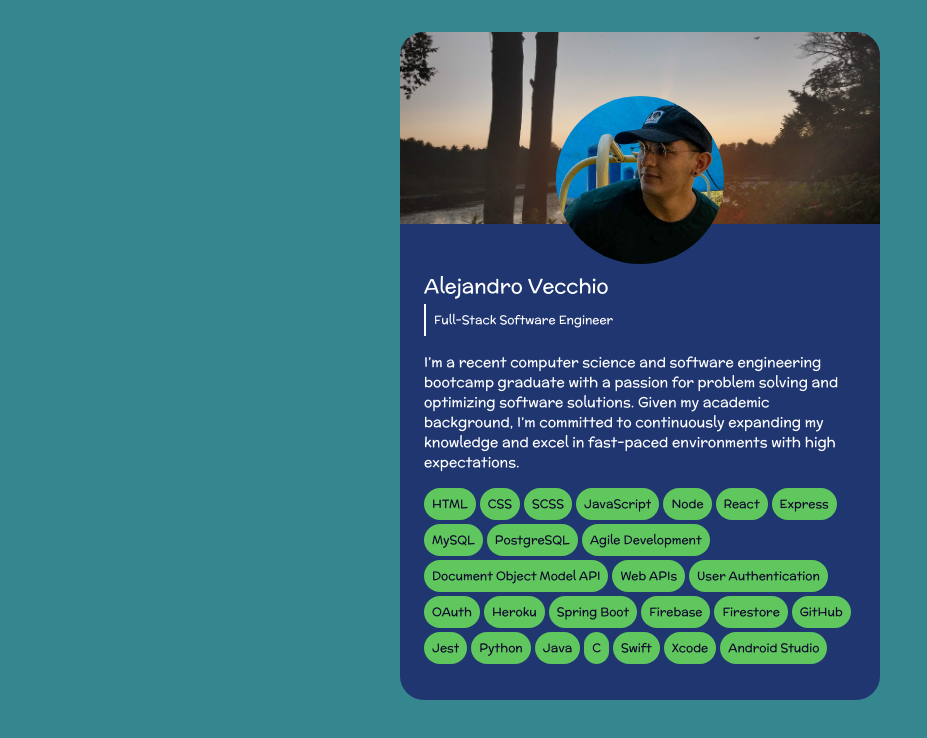
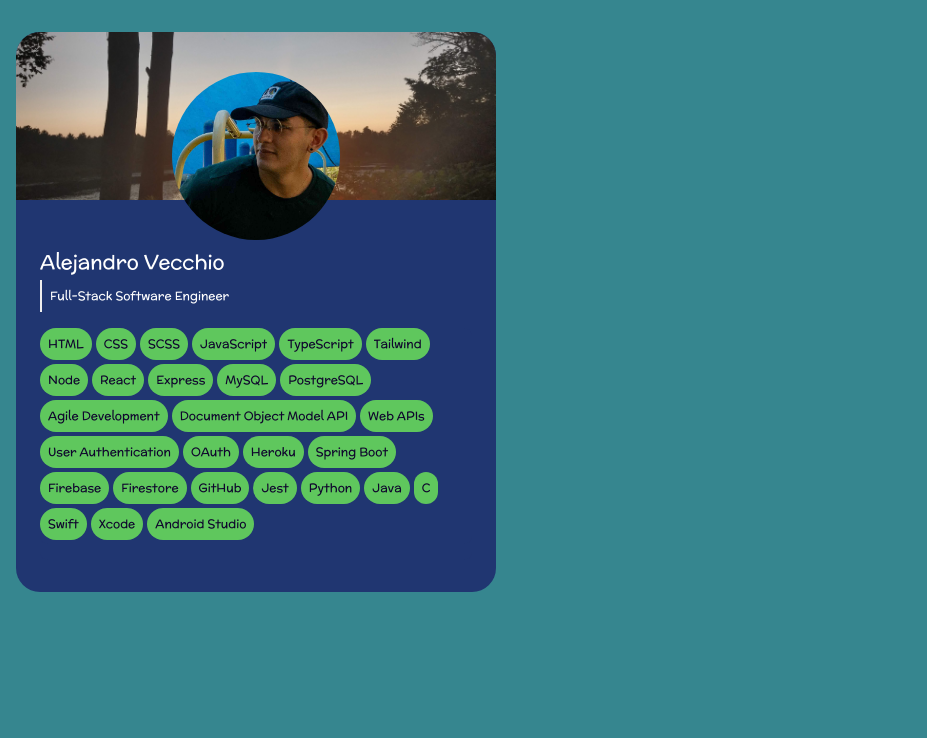
Before and after one commit to aliv314/portfolio, a React (Create React App) app: page / in a window 1280 px wide. Shown: the top 738 px of the page, without its empty margins (0-927 px from the left). Built offline with nearby package versions, Linux system fonts and the light colour scheme; the HTML template or start-up script is replaced by a standard one.

Commit message:
Removed about section

```diff
--- a/package.json
+++ b/package.json
@@ -4,6 +4,7 @@
   "private": true,
   "dependencies": {
     "@heroicons/react": "^2.0.18",
+    "@material-tailwind/react": "^2.0.4",
     "@testing-library/jest-dom": "^5.16.5",
     "@testing-library/react": "^13.4.0",
     "@testing-library/user-event": "^13.5.0",
--- a/src/App.tsx
+++ b/src/App.tsx
@@ -1,16 +1,29 @@
 import { useRef } from 'react';
 
 import AboutCard from './components/AboutCard/AboutCard';
+import Dropown from './components/Dropdown/Dropdown';
 
 
 function App() {
-  const aboutRef = useRef(null)
 
   return (
     <>
-    <main className='flex justify-center p-8 bg-teal h-full w-full px-4'>
-      <section ref={aboutRef} className = "mb-8">
+    <main className='flex flex-col justify-center p-8 bg-teal h-full w-full px-4'>
+      {/* About */}
+      <section className = "mb-8">
         <AboutCard></AboutCard>
+      </section>
+      {/* Projects */}
+      <section>
+        {/* <Dropown title="Projects"></Dropown> */}
+      </section>
+      {/* Experience */}
+      <section>
+
+      </section>
+      {/* Contact */}
+      <section>
+
       </section>
     </main>
     </>
--- a/src/components/AboutCard/AboutCard.tsx
+++ b/src/components/AboutCard/AboutCard.tsx
@@ -4,18 +4,12 @@ import SkillTag from '../SkillTag/SkillTag'
 import devPic from '../../assets/images/images/DevPic.jpg'
 
 const AboutCard: FC = () => {
-    let skillsPlaceHolder: string[] = ["HTML", " CSS", " SCSS", " JavaScript", " Node", " React", " Express", " MySQL", " PostgreSQL", " Agile Development", " Document Object Model API", " Web APIs", " User Authentication", " OAuth", " Heroku", " Spring Boot", " Firebase", " Firestore", " GitHub", " Jest", " Python", " Java", "C", " Swift", " Xcode", "Android Studio"]
-
-    // skillsPlaceHolder.sort(function (a, b) {
-    //     return Math.random() - 0.5  // sort by dictionary order
-    // });
-
-    const aboutText = `I’m a recent computer science and software engineering bootcamp graduate with a passion for problem solving and optimizing software solutions. Given my academic background, I’m committed to continuously expanding my knowledge and excel in fast-paced environments with high expectations.`
+    let skillsPlaceHolder: string[] = ["HTML", " CSS", " SCSS", " JavaScript", "TypeScript", "Tailwind", " Node", " React", " Express", " MySQL", " PostgreSQL", " Agile Development", " Document Object Model API", " Web APIs", " User Authentication", " OAuth", " Heroku", " Spring Boot", " Firebase", " Firestore", " GitHub", " Jest", " Python", " Java", "C", " Swift", " Xcode", "Android Studio"]
 
     return (
         <div className='bg-navy-blue items-center rounded-3xl flex flex-wrap flex-col max-w-[480px]'>
             {/* Hero */}
-            <div className='relative mb-8 w-auto min-h-[12rem] bg-hero rounded-t-3xl bg-cover bg-center flex justify-center items-end'>
+            <div className='relative mb-8 w-auto min-h-[8rem] bg-hero rounded-t-3xl bg-cover bg-center flex justify-center items-end'>
                 <img src={devPic} className="relative top-10 rounded-full w-[35%] h-1/4 aspect-square" alt="My headshot"></img>
             </div>
             {/* Bottom */}
@@ -24,20 +18,19 @@ const AboutCard: FC = () => {
                     <h1 className='text-xl mb-1'> Alejandro Vecchio </h1>
                     <p className='p-2 border-l-2 text-xs'> Full-Stack Software Engineer </p>
                 </div>
-                <div className='mb-4'>
-                    <p className='text-xs tablet:text-sm leading-[1.25rem]'> {aboutText} </p>
-                </div>
+
                 <div className='bg-navy-blue flex flex-wrap rounded-lg mb-4'>
-                    {skillsPlaceHolder.map(skill => {
-                        return (
-                            <ul>
-                                <SkillTag skill={skill}></SkillTag>
-                            </ul>
-                        )
-                    })}
+                    <div className='bg-navy-blue rounded-lg mb-4'>
+                        <ul className='flex flex-wrap'>
+                            {skillsPlaceHolder.map(skill => {
+                                return (
+                                    <SkillTag skill={skill}></SkillTag>
+                                )
+                            })}
+                        </ul>
+                    </div>
                 </div>
             </div>
-
         </div>
 
     )
--- /dev/null
+++ b/src/components/Dropdown/Dropdown.tsx
@@ -0,0 +1,26 @@
+import React, {FC, useState} from 'react'
+import {Card,
+    CardHeader,
+    CardBody,
+    CardFooter,
+    Typography,
+    Button,
+    Collapse} from "@material-tailwind/react"
+
+interface DropdownProps{
+    title: String
+}
+
+const Dropown:FC<DropdownProps> = (props) => {
+    const {title} = props;
+    const [open, setOpen] = useState(false)
+    const toggleOpen = () => setOpen(cur => !cur);
+    return (<>
+            <Card className ="bg-navy-blue px-6 flex justify-center flex-wrap flex-col w-full h-[4rem] max-w-[480px]" onClick={() => {toggleOpen()}}>
+                <h2 className='text-lg'> {title} </h2>
+                <img></img>
+            </Card>
+    </>)
+}
+
+export default Dropown
--- /dev/null
+++ b/src/components/ProjectCards/ProjectCards.tsx
@@ -0,0 +1,18 @@
+import {FC} from 'react'
+
+const projects = [
+    {
+        title: "PantryKeeper",
+        icon: "",
+        alt: "Pantry Keeper Icon",
+        landing: "https://pantrykeeper.vercel.app/",
+        github: "https://github.com/alv-314/pantrykeeper",
+        description:"React web app aimed at tackling household foodwaste.",
+    }
+]
+
+const ProjectCards:FC = () =>{
+    return (<></>)
+}
+
+export default ProjectCards
--- a/tailwind.config.js
+++ b/tailwind.config.js
@@ -1,5 +1,7 @@
 /** @type {import('tailwindcss').Config} */
-module.exports = {
+const withMT = require("@material-tailwind/react/utils/withMT");
+
+module.exports = withMT({
   content: [
     "./src/**/*.{js,jsx,ts,tsx}",
   ],
@@ -30,4 +32,4 @@ module.exports = {
     }
   },
   plugins: [],
-}
+})
```
Also changed, not shown: 1 other file (tests, documents, lock files or other folders).
